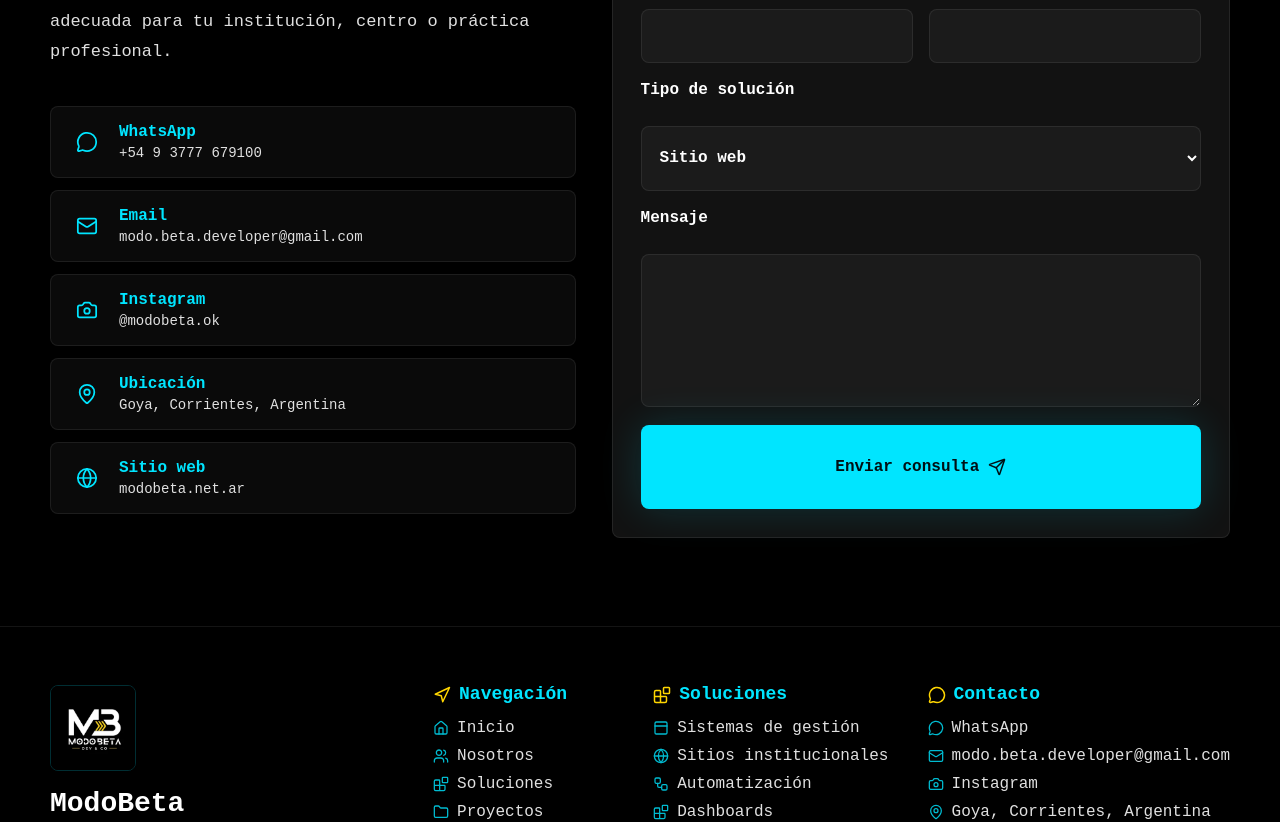
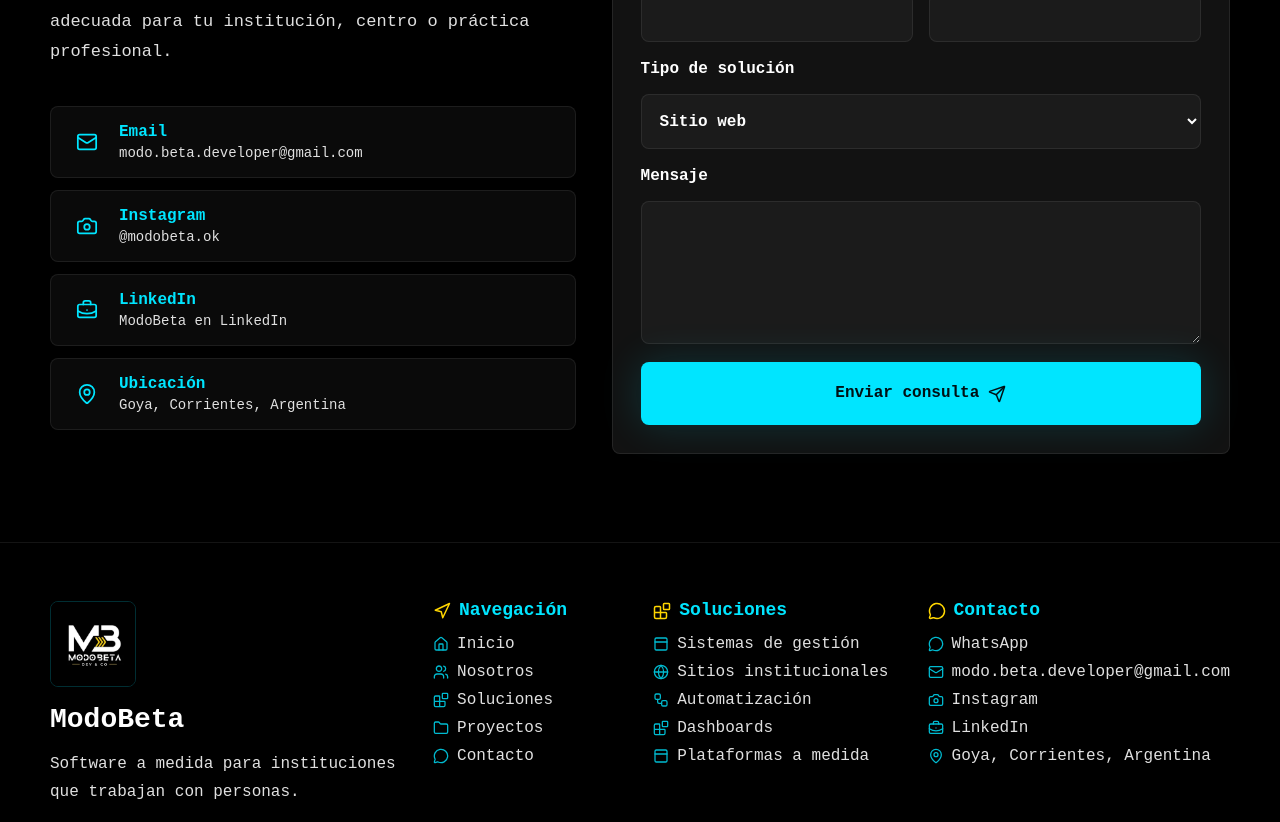
Before and after one commit to Martin-Juncos/ModoBeta, a React (Vite) app: page /contacto in a window 1280 px wide. Shown: the part 760-1582 px from the top of the page. Built offline with nearby package versions, Linux system fonts and the light colour scheme.

Commit message:
agregar linkedin

```diff
--- a/src/components/home/CTASection.tsx
+++ b/src/components/home/CTASection.tsx
@@ -1,5 +1,4 @@
-import { MessageCircle, Send } from "lucide-react";
-import { contactInfo } from "../../data/contact";
+import { Send } from "lucide-react";
 import { Button } from "../ui/Button";
 import { ScrambleTitle } from "../ui/ScrambleTitle";
 
@@ -18,10 +17,7 @@ export function CTASection() {
           </p>
         </div>
         <div className="cta-section__actions">
-          <Button href={contactInfo.whatsappLink} newTab icon={MessageCircle} iconPosition="left">
-            Hablemos por WhatsApp
-          </Button>
-          <Button to="/contacto" variant="secondary" icon={Send}>
+          <Button to="/contacto" icon={Send}>
             Solicitar una propuesta
           </Button>
         </div>
--- a/src/components/layout/Footer.tsx
+++ b/src/components/layout/Footer.tsx
@@ -1,5 +1,6 @@
 import {
   Blocks,
+  BriefcaseBusiness,
   Camera,
   Folder,
   Globe,
@@ -49,6 +50,12 @@ const contactLinks = [
     href: contactInfo.instagram,
     external: true,
     icon: Camera,
+  },
+  {
+    label: "LinkedIn",
+    href: contactInfo.linkedin,
+    external: true,
+    icon: BriefcaseBusiness,
   },
   {
     label: contactInfo.location,
--- a/src/components/sections/ContactSection.tsx
+++ b/src/components/sections/ContactSection.tsx
@@ -1,5 +1,5 @@
 import { useState, type FormEvent } from "react";
-import { Camera, Globe, Mail, MapPin, MessageCircle, Send } from "lucide-react";
+import { BriefcaseBusiness, Camera, Mail, MapPin, MessageCircle, Send } from "lucide-react";
 import { contactInfo } from "../../data/contact";
 import { Button } from "../ui/Button";
 import { SectionHeader } from "../ui/SectionHeader";
@@ -23,13 +23,6 @@ const initialForm = {
 
 const contactItems = [
   {
-    label: "WhatsApp",
-    value: contactInfo.whatsappNumber,
-    href: contactInfo.whatsappLink,
-    external: true,
-    icon: MessageCircle,
-  },
-  {
     label: "Email",
     value: contactInfo.email,
     href: `mailto:${contactInfo.email}`,
@@ -43,14 +36,16 @@ const contactItems = [
     icon: Camera,
   },
   {
+    label: "LinkedIn",
+    value: contactInfo.linkedinLabel,
+    href: contactInfo.linkedin,
+    external: true,
+    icon: BriefcaseBusiness,
+  },
+  {
     label: "Ubicación",
     value: contactInfo.location,
     icon: MapPin,
-  },
-  {
-    label: "Sitio web",
-    value: contactInfo.domain,
-    icon: Globe,
   },
 ];
 
--- a/src/components/sections/Problems.tsx
+++ b/src/components/sections/Problems.tsx
@@ -25,6 +25,7 @@ const problemIcons = [
 
 export function Problems({ preview = false }: ProblemsProps) {
   const visibleProblems = preview ? problems.slice(0, 4) : problems;
+  const gridClassName = preview ? "grid grid--2" : "grid grid--3";
 
   return (
     <section className="section">
@@ -34,7 +35,7 @@ export function Problems({ preview = false }: ProblemsProps) {
           title="Problemas que ayudamos a solucionar"
           description="Muchas instituciones y profesionales trabajan todos los días con información valiosa, pero no siempre cuentan con herramientas adecuadas para gestionarla."
         />
-        <div className="grid grid--3">
+        <div className={gridClassName}>
           {visibleProblems.map((problem, index) => (
             <Card
               key={problem.title}
--- a/src/components/sections/ServicesGrid.tsx
+++ b/src/components/sections/ServicesGrid.tsx
@@ -23,6 +23,7 @@ export function ServicesGrid({
   showImpacts = false,
 }: ServicesGridProps) {
   const visibleServices = preview ? services.slice(0, 4) : services;
+  const gridClassName = preview ? "grid grid--2" : "grid grid--3";
 
   return (
     <section className="section section--muted">
@@ -38,7 +39,7 @@ export function ServicesGrid({
             </Button>
           ) : null}
         </SectionHeader>
-        <div className="grid grid--3">
+        <div className={gridClassName}>
           {visibleServices.map((service, index) => (
             <Card
               key={service.title}
--- a/src/components/sections/WorkProcess.tsx
+++ b/src/components/sections/WorkProcess.tsx
@@ -27,7 +27,6 @@ export function WorkProcess({ preview = false }: WorkProcessProps) {
               <article className="process-step" key={item.step}>
                 <span className="process-step__marker">
                   <StepIcon className="process-step__icon" aria-hidden="true" strokeWidth={2} />
-                  <strong>{item.step}</strong>
                 </span>
                 <div>
                   <h3>{item.title}</h3>
--- a/src/data/contact.ts
+++ b/src/data/contact.ts
@@ -9,5 +9,7 @@ export const contactInfo = {
   email: "modo.beta.developer@gmail.com",
   instagram: "https://www.instagram.com/modobeta.ok/",
   instagramLabel: "@modobeta.ok",
+  linkedin: "https://www.linkedin.com/company/modobeta-devs-co/",
+  linkedinLabel: "ModoBeta en LinkedIn",
   location: "Goya, Corrientes, Argentina",
 };
--- a/src/styles/global.css
+++ b/src/styles/global.css
@@ -2219,13 +2219,8 @@ p {
 }
 
 .process-step__icon {
-  width: 20px;
-  height: 20px;
-}
-
-.process-step__marker strong {
-  font-size: 14px;
-  line-height: 1;
+  width: 28px;
+  height: 28px;
 }
 
 .process-step p {
```
